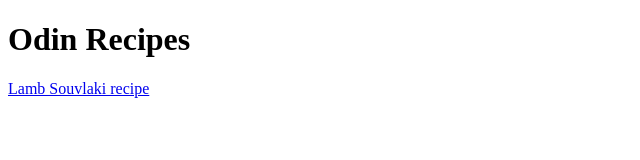
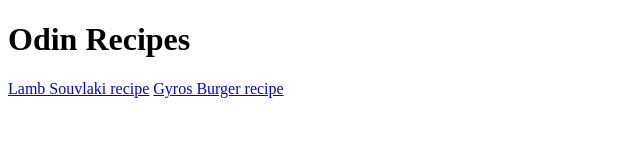
Before and after one commit to MarcoG7/odin-recipes, a plain HTML site: page index.html in a window 1280 px wide. Shown: the whole page, without its empty margins (0-640 px from the left). Drawn offline with Linux system fonts and the light colour scheme.

Commit message:
Add gyros burger to recipe list

```diff
--- a/index.html
+++ b/index.html
@@ -9,5 +9,6 @@
     <body>
         <h1>Odin Recipes</h1>
         <a href="./recipes/lamb_souvlaki.html">Lamb Souvlaki recipe</a>
+        <a href="./recipes/gyros_burger.html">Gyros Burger recipe</a>
     </body>
 </html>
```
